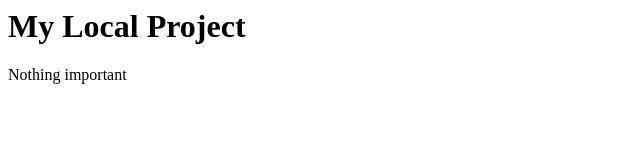
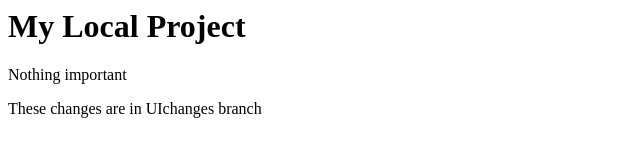
Before and after one commit to ai-sciences/local-Project, a plain HTML site: page index.html in a window 1280 px wide. Shown: the whole page, without its empty margins (0-640 px from the left). Drawn offline with Linux system fonts and the light colour scheme.

Commit message:
index.hrml is modified

```diff
--- a/index.html
+++ b/index.html
@@ -1,2 +1,4 @@
 <h1>My Local Project</h1>
 <p>Nothing important</p>
+
+<p>These changes are in UIchanges branch</p>
```
